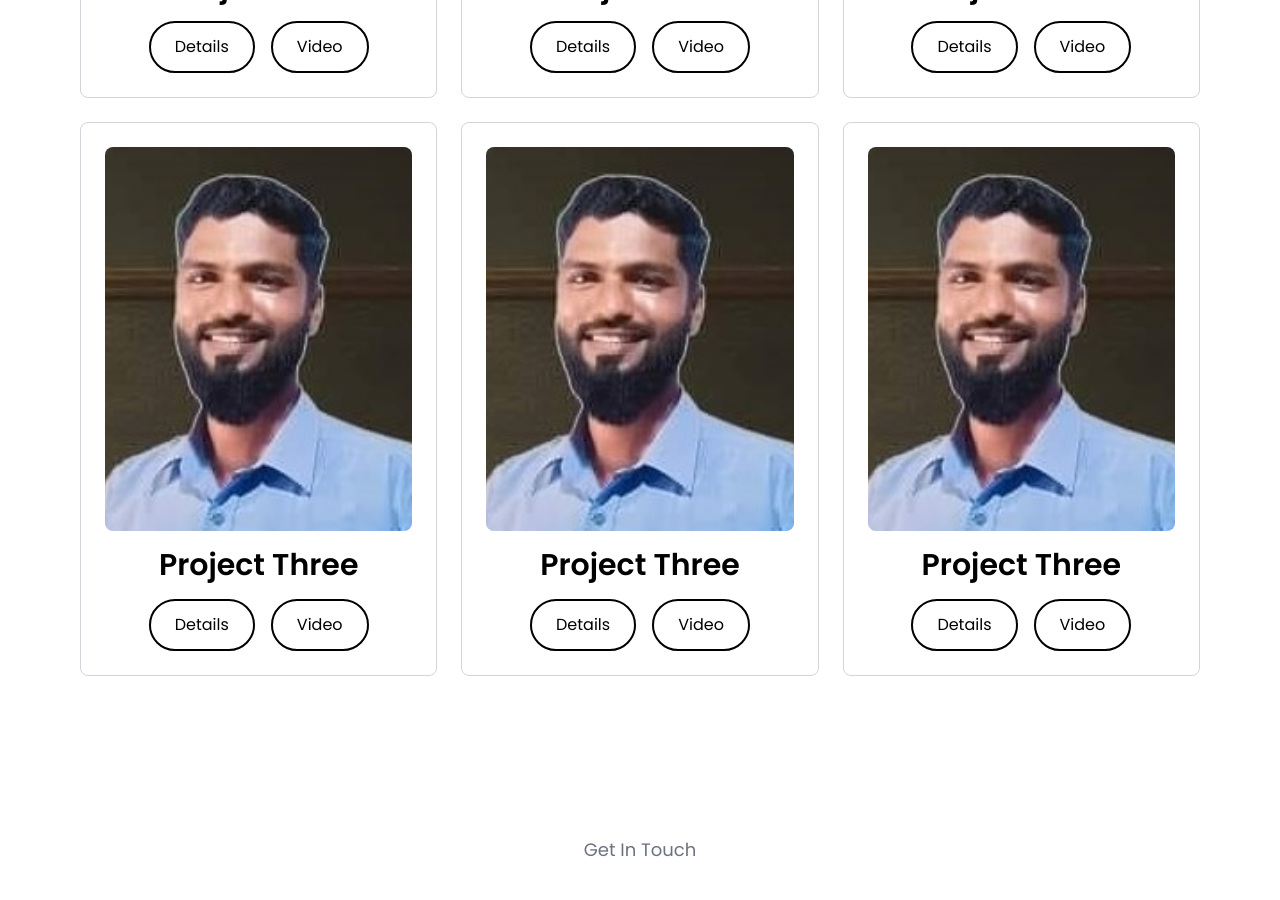
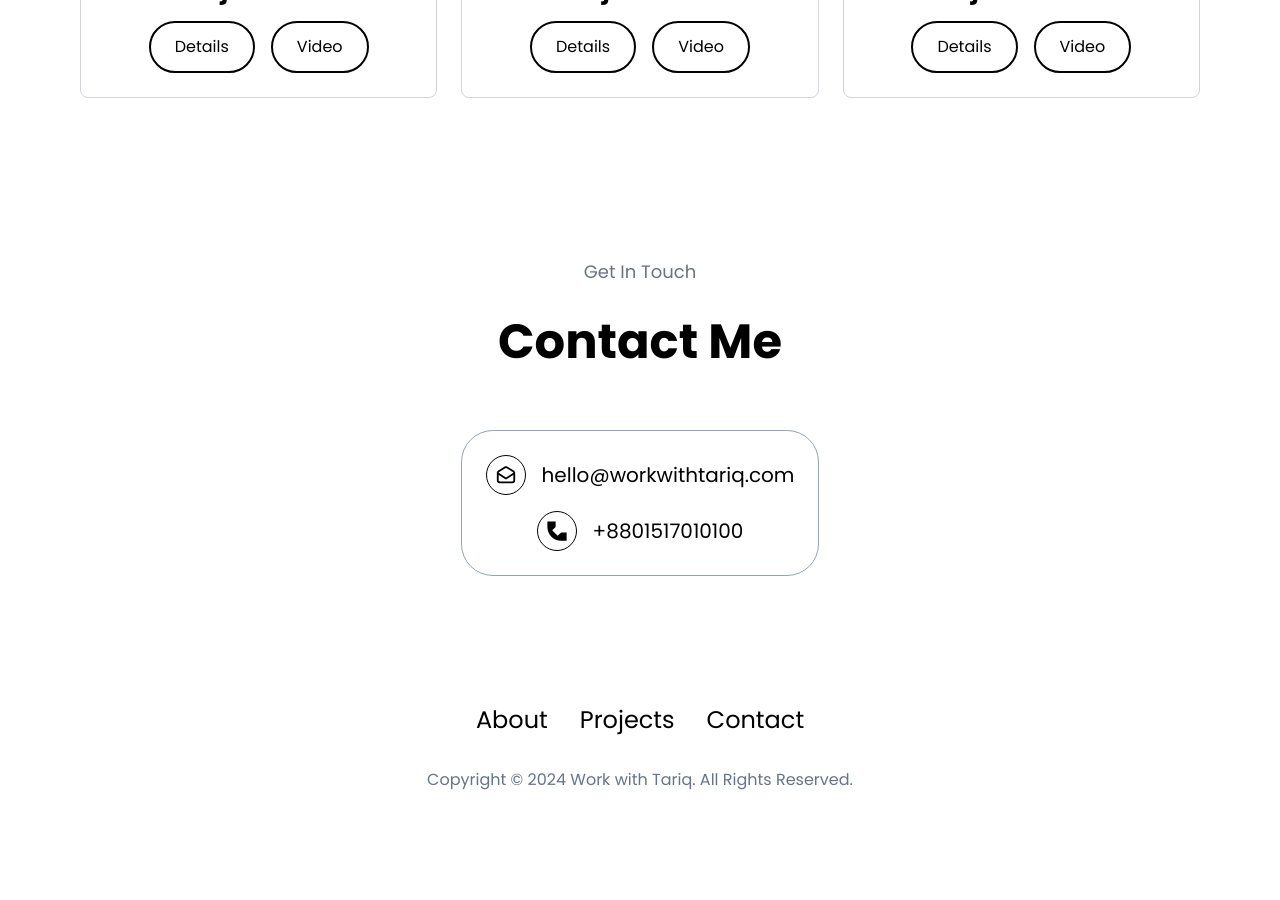
Before and after one commit to workwithtariq/workwithtariqreact, a React (Create React App) app: page / in a window 1280 px wide. Shown: the part 3180-4080 px from the top of the page. After the commit the page ends 4004 px from the top, so only its background shows below. Built offline with nearby package versions, Linux system fonts and the light colour scheme.

Commit message:
remove some projects from home

```diff
--- a/src/pages/Home/ProjectCardSection.jsx
+++ b/src/pages/Home/ProjectCardSection.jsx
@@ -12,18 +12,6 @@ const ProjectCardSection = () => {
     {
       imageSrc: ProfilePic,
       title: "Project Two",
-    },
-    {
-      imageSrc: ProfilePic,
-      title: "Project Three",
-    },
-    {
-      imageSrc: ProfilePic,
-      title: "Project Three",
-    },
-    {
-      imageSrc: ProfilePic,
-      title: "Project Three",
     },
     {
       imageSrc: ProfilePic,
```
